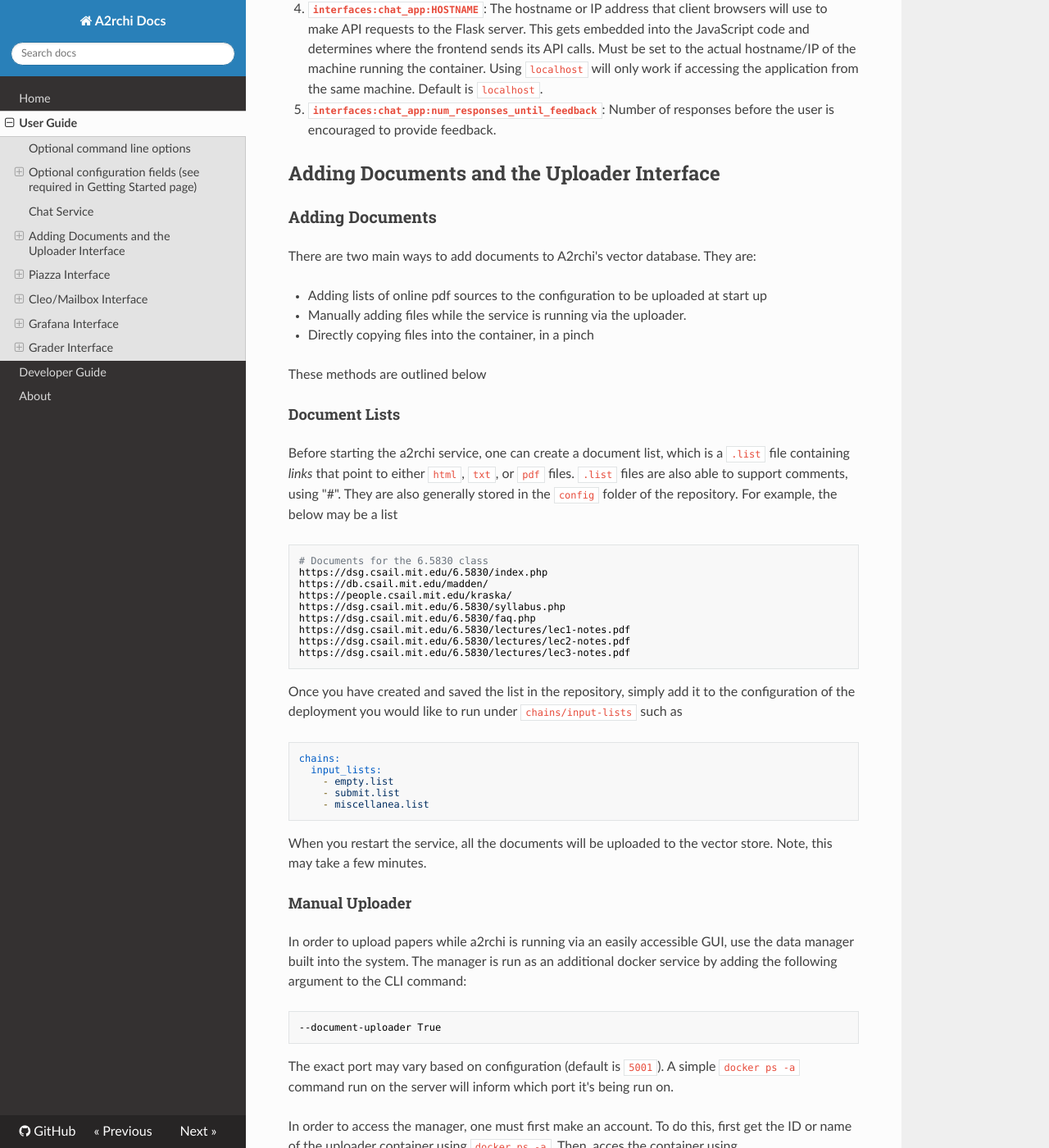
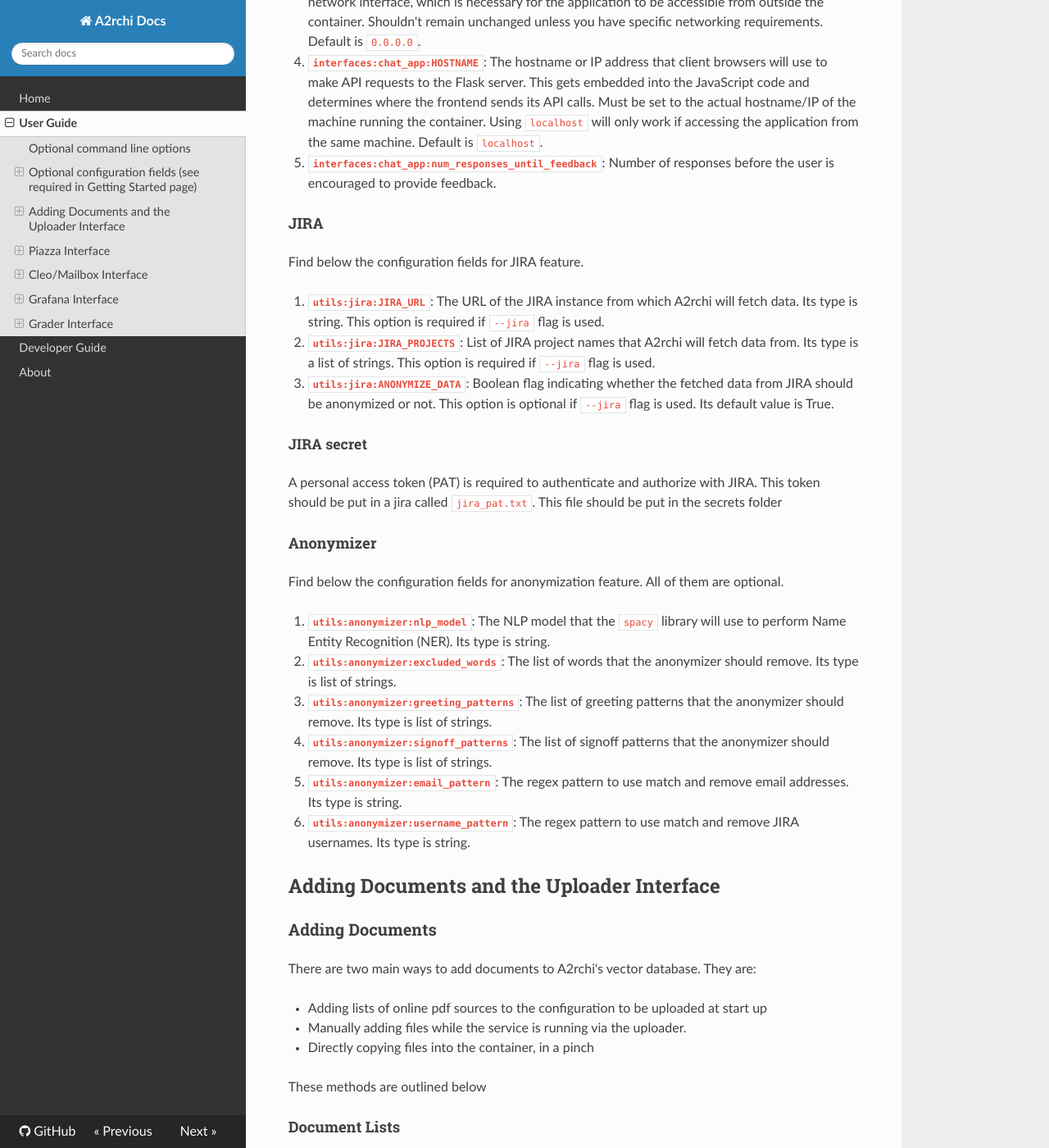
Before and after one commit to mit-submit/A2rchi, an MkDocs documentation site: the page built from docs/docs/user_guide.md, in a window 1280 px wide and 1400 px high, scrolled down 3102 px. Shown: the whole window at 82% size. Built offline with MkDocs 1.6.1, drawn with Linux system fonts in a browser that asks for light colours; nearby versions of some CDN libraries; some of the changed text lies outside the part shown.

Commit message:
Document JIRA feature and how it's configured

```diff
--- a/docs/docs/user_guide.md
+++ b/docs/docs/user_guide.md
@@ -46,6 +46,8 @@
 
 4. **`--tag`**: The tag for the images that are built locally. Can be useful when trying different configurations.
 
+5. **`--jira`**: If True, it will make A2rchi fetch ticket data from the JIRA ticketing system and insert the documents into its vector database. Additional configuration and secret are needed for this option. See below for details.
+
 
 ### Optional configuration fields (see required in Getting Started page)
 
@@ -84,7 +86,7 @@
 11. **`utils:embeddings:EMBEDDING_CLASS_MAP:HuggingFaceEmbeddings:similarity_score_reference`**: Same as #7.
 
 
-## Chat Service
+#### Chat Service
 
 Additional configuration options for the chatbot, deployed automatically with A2rchi:
 
@@ -97,6 +99,30 @@
 4. **`interfaces:chat_app:HOSTNAME`**: The hostname or IP address that client browsers will use to make API requests to the Flask server. This gets embedded into the JavaScript code and determines where the frontend sends its API calls. Must be set to the actual hostname/IP of the machine running the container. Using `localhost` will only work if accessing the application from the same machine. Default is `localhost`.
 
 5. **`interfaces:chat_app:num_responses_until_feedback`**: Number of responses before the user is encouraged to provide feedback.
+
+#### JIRA
+
+Find below the configuration fields for JIRA feature.
+
+1. **`utils:jira:JIRA_URL`**: The URL of the JIRA instance from which A2rchi will fetch data. Its type is string. This option is required if `--jira` flag is used.
+2. **`utils:jira:JIRA_PROJECTS`**: List of JIRA project names that A2rchi will fetch data from. Its type is a list of strings. This option is required if `--jira` flag is used.
+3. **`utils:jira:ANONYMIZE_DATA`**: Boolean flag indicating whether the fetched data from JIRA should be anonymized or not. This option is optional if `--jira` flag is used. Its default value is True.
+
+##### JIRA secret
+
+A personal access token (PAT) is required to authenticate and authorize with JIRA. This token should be put in a jira called `jira_pat.txt`. This file should be put in the secrets folder
+
+#### Anonymizer
+
+Find below the configuration fields for anonymization feature. All of them are optional.
+
+1. **`utils:anonymizer:nlp_model`**: The NLP model that the `spacy` library will use to perform Name Entity Recognition (NER). Its type is string.
+2. **`utils:anonymizer:excluded_words`**: The list of words that the anonymizer should remove. Its type is list of strings.
+3. **`utils:anonymizer:greeting_patterns`**: The list of greeting patterns that the anonymizer should remove. Its type is list of strings.
+4. **`utils:anonymizer:signoff_patterns`**: The list of signoff patterns that the anonymizer should remove. Its type is list of strings.
+5. **`utils:anonymizer:email_pattern`**: The regex pattern to use match and remove email addresses. Its type is string.
+6. **`utils:anonymizer:username_pattern`**: The regex pattern to use match and remove JIRA usernames. Its type is string.
+
 
 ## Adding Documents and the Uploader Interface
 
```
